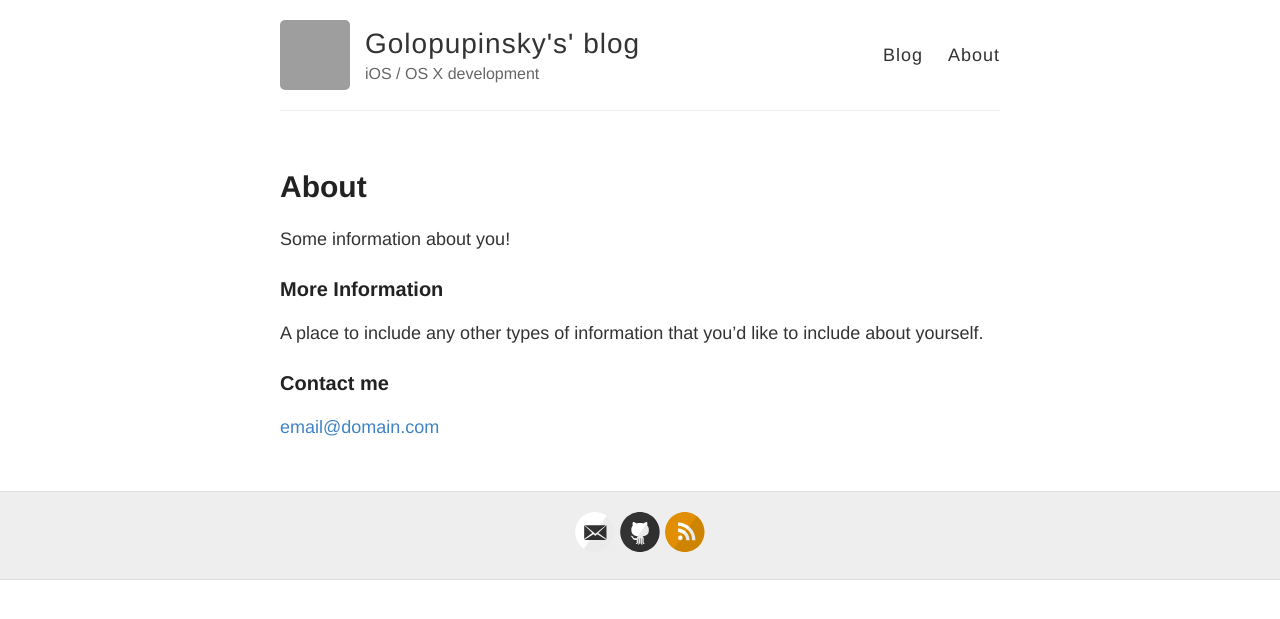
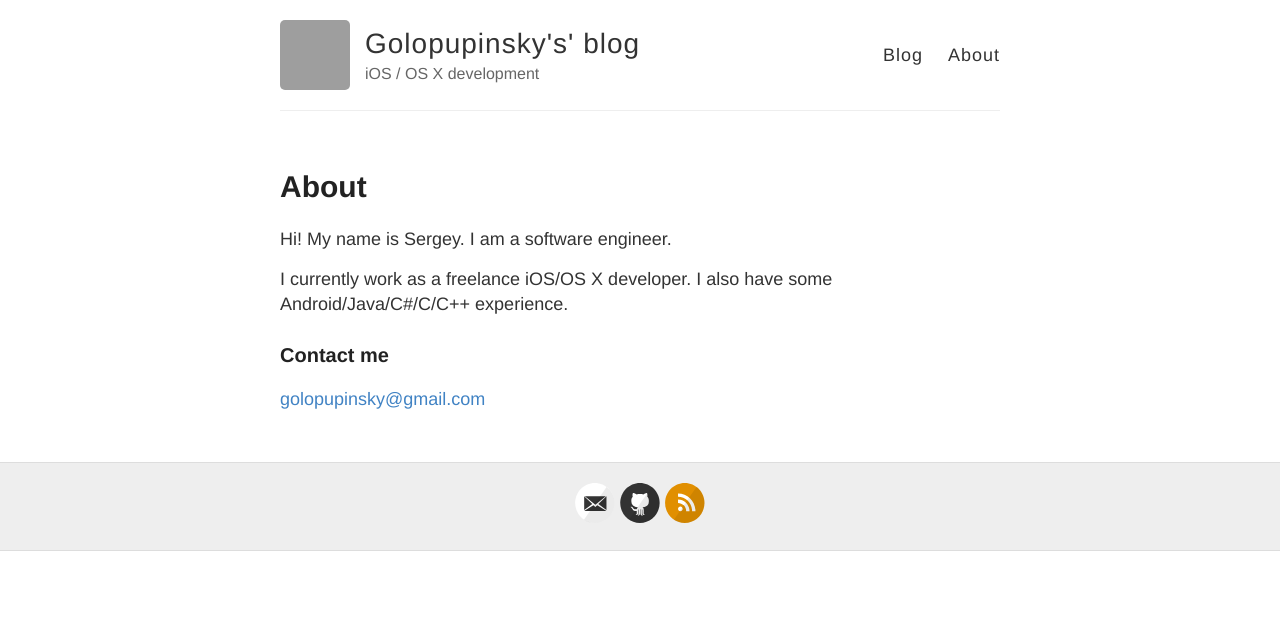
Before and after one commit to golopupinsky/golopupinsky.github.io, a Jekyll site: the page built from about.md, in a window 1280 px wide. Shown: the top 619 px of the page. Built offline with Jekyll 4.4.1, drawn with Linux system fonts in a browser that asks for light colours; grey boxes are pictures that could not be loaded.

Commit message:
About page

```diff
--- a/about.md
+++ b/about.md
@@ -4,12 +4,12 @@ title: About
 permalink: /about/
 ---
 
-Some information about you!
+Hi! My name is Sergey. I am a software engineer.
 
-### More Information
+I currently work as a freelance iOS/OS X developer.
+I also have some Android/Java/C#/C/C++ experience.
 
-A place to include any other types of information that you'd like to include about yourself.
 
 ### Contact me
 
-[email@domain.com](mailto:email@domain.com)
+[golopupinsky@gmail.com](mailto:golopupinsky@gmail.com)
```
